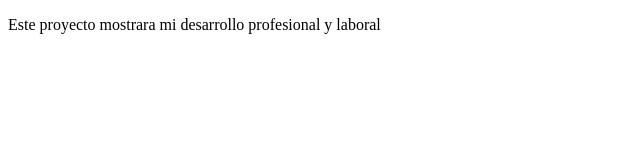
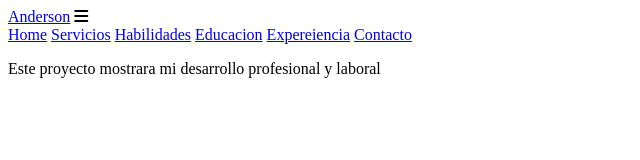
Before and after one commit to ajheremy21/CV_ANDERSON, a plain HTML site: page index.html in a window 1280 px wide. Shown: the whole page, without its empty margins (0-640 px from the left). Drawn offline with Linux system fonts and the light colour scheme.

Commit message:
agregando el header

```diff
--- a/index.html
+++ b/index.html
@@ -8,6 +8,20 @@
     <!--font awesome import -->
     <link rel="stylesheet" href="https://cdnjs.cloudflare.com/ajax/libs/font-awesome/6.7.2/css/all.min.css" integrity="sha512-Evv84Mr4kqVGRNSgIGL/F/aIDqQb7xQ2vcrdIwxfjThSH8CSR7PBEakCr51Ck+w+/U6swU2Im1vVX0SVk9ABhg==" crossorigin="anonymous" referrerpolicy="no-referrer" />
 </head>
+    <header class="header">
+        <a href="#" class="logo">Anderson</a>
+
+        <i class="fa-solid fa-bars"></i>
+
+        <nav class="vavbar">
+            <a href="#home">Home</a>
+            <a href="#servicios">Servicios</a>
+            <a href="#habilidades">Habilidades</a>
+            <a href="#educacion">Educacion</a>
+            <a href="#experiencia">Expereiencia</a>
+            <a href="#contacto">Contacto</a>
+        </nav>
+    </header>
 <body>
     <p>Este proyecto mostrara mi desarrollo profesional y laboral</p>
 
```
